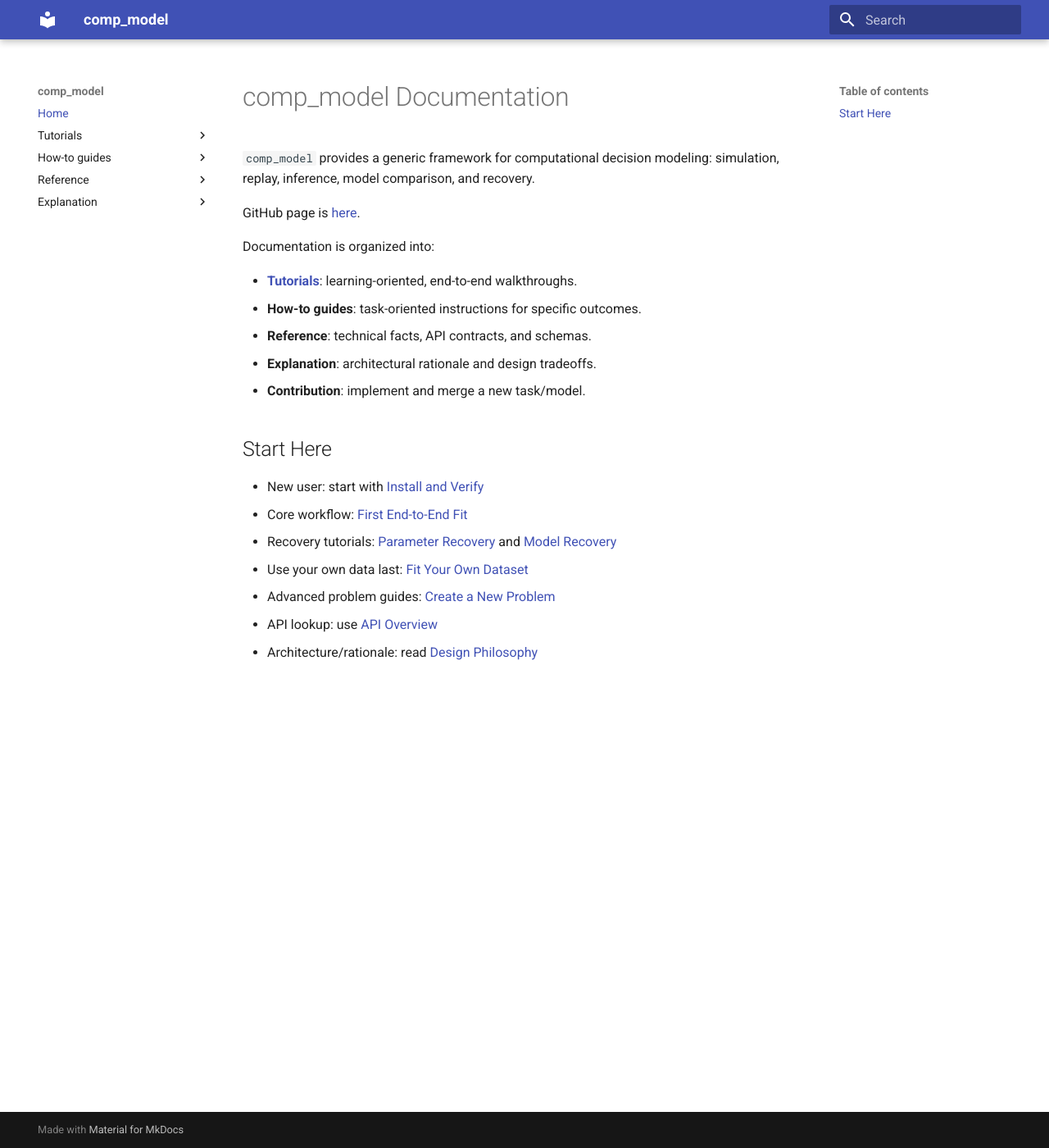
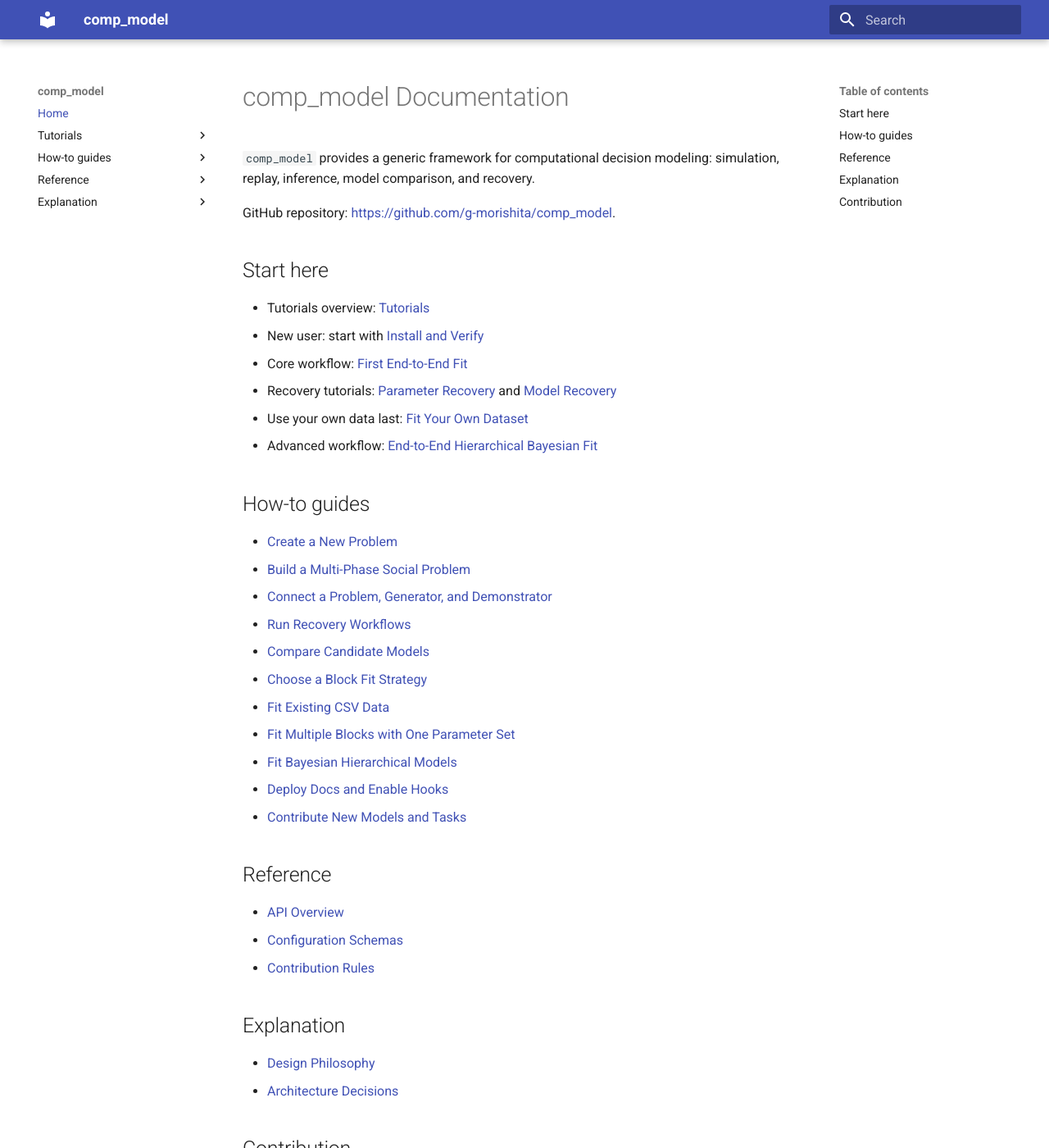
Before and after one commit to g-morishita/comp_model, an MkDocs documentation site: the page built from docs/index.md, in a window 1280 px wide and 1400 px high. Shown: the whole window at 82% size. Built offline with MkDocs 1.6.1 and Material for MkDocs 9.7.7, drawn with Linux system fonts in a browser that asks for light colours; some of the changed text lies outside the part shown.

Commit message:
docs: reorganize home index

```diff
--- a/docs/index.md
+++ b/docs/index.md
@@ -3,26 +3,44 @@
 `comp_model` provides a generic framework for computational decision modeling:
 simulation, replay, inference, model comparison, and recovery.
 
-GitHub page is [here](https://github.com/g-morishita/comp_model).
+GitHub repository: <https://github.com/g-morishita/comp_model>.
 
-Documentation is organized into:
+## Start here
 
-- **[Tutorials](tutorials/index.md)**: learning-oriented, end-to-end walkthroughs.
-- **How-to guides**: task-oriented instructions for specific outcomes.
-- **Reference**: technical facts, API contracts, and schemas.
-- **Explanation**: architectural rationale and design tradeoffs.
-- **Contribution**: implement and merge a new task/model.
-
-## Start Here
-
+- Tutorials overview: [Tutorials](tutorials/index.md)
 - New user: start with [Install and Verify](tutorials/install-and-verify.md)
 - Core workflow: [First End-to-End Fit](tutorials/first-end-to-end-fit.md)
-- Recovery tutorials:
-  [Parameter Recovery](tutorials/parameter-recovery.md) and
+- Recovery tutorials: [Parameter Recovery](tutorials/parameter-recovery.md) and
   [Model Recovery](tutorials/model-recovery.md)
-- Use your own data last:
-  [Fit Your Own Dataset](tutorials/fit-your-own-model-dataset-RL.md)
-- Advanced problem guides:
-  [Create a New Problem](how-to/create-a-new-problem.md)
-- API lookup: use [API Overview](reference/api-overview.md)
-- Architecture/rationale: read [Design Philosophy](explanation/design-philosophy.md)
+- Use your own data last: [Fit Your Own Dataset](tutorials/fit-your-own-model-dataset-RL.md)
+- Advanced workflow: [End-to-End Hierarchical Bayesian Fit](tutorials/end-to-end-hierarchical-bayesian-fit.md)
+
+## How-to guides
+
+- [Create a New Problem](how-to/create-a-new-problem.md)
+- [Build a Multi-Phase Social Problem](how-to/build-a-multi-phase-social-problem.md)
+- [Connect a Problem, Generator, and Demonstrator](how-to/connect-problem-generator-and-demonstrator.md)
+- [Run Recovery Workflows](how-to/run-recovery-workflows.md)
+- [Compare Candidate Models](how-to/compare-candidate-models.md)
+- [Choose a Block Fit Strategy](how-to/choose-block-fit-strategy.md)
+- [Fit Existing CSV Data](how-to/fit-existing-csv-data.md)
+- [Fit Multiple Blocks with One Parameter Set](how-to/fit-multiple-blocks-with-one-parameter-set.md)
+- [Fit Bayesian Hierarchical Models](how-to/how-to-fit-bayesian-hierarchical-model.md)
+- [Deploy Docs and Enable Hooks](how-to/deploy-docs-and-enable-hooks.md)
+- [Contribute New Models and Tasks](how-to/contribute-new-models-and-tasks.md)
+
+## Reference
+
+- [API Overview](reference/api-overview.md)
+- [Configuration Schemas](reference/config_schemas.md)
+- [Contribution Rules](reference/contribution-rules.md)
+
+## Explanation
+
+- [Design Philosophy](explanation/design-philosophy.md)
+- [Architecture Decisions](explanation/architecture-decisions.md)
+
+## Contribution
+
+- [Contribution Rules](reference/contribution-rules.md): repository-level rules and conventions.
+- [Contribute New Models and Tasks](how-to/contribute-new-models-and-tasks.md): step-by-step checklist.
```
